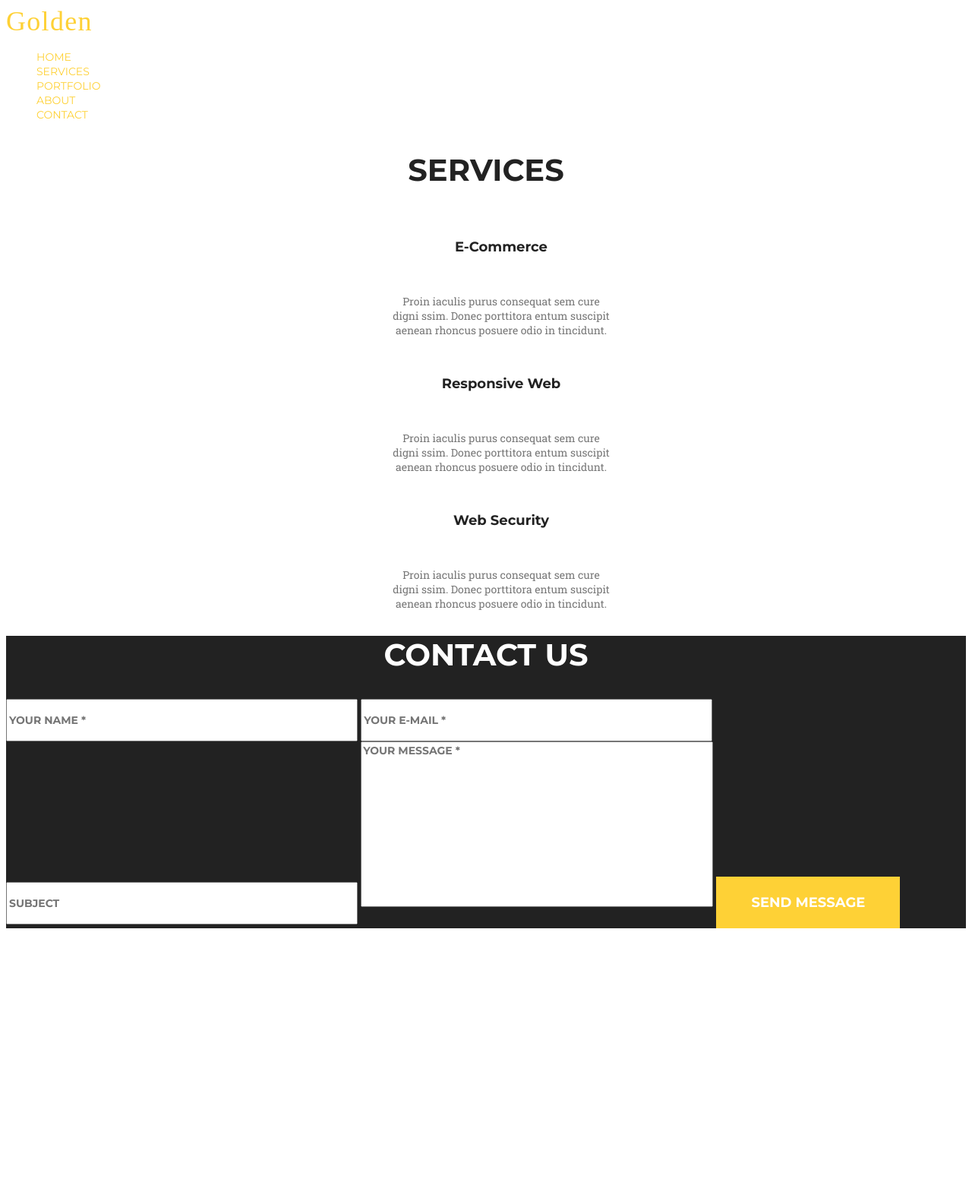
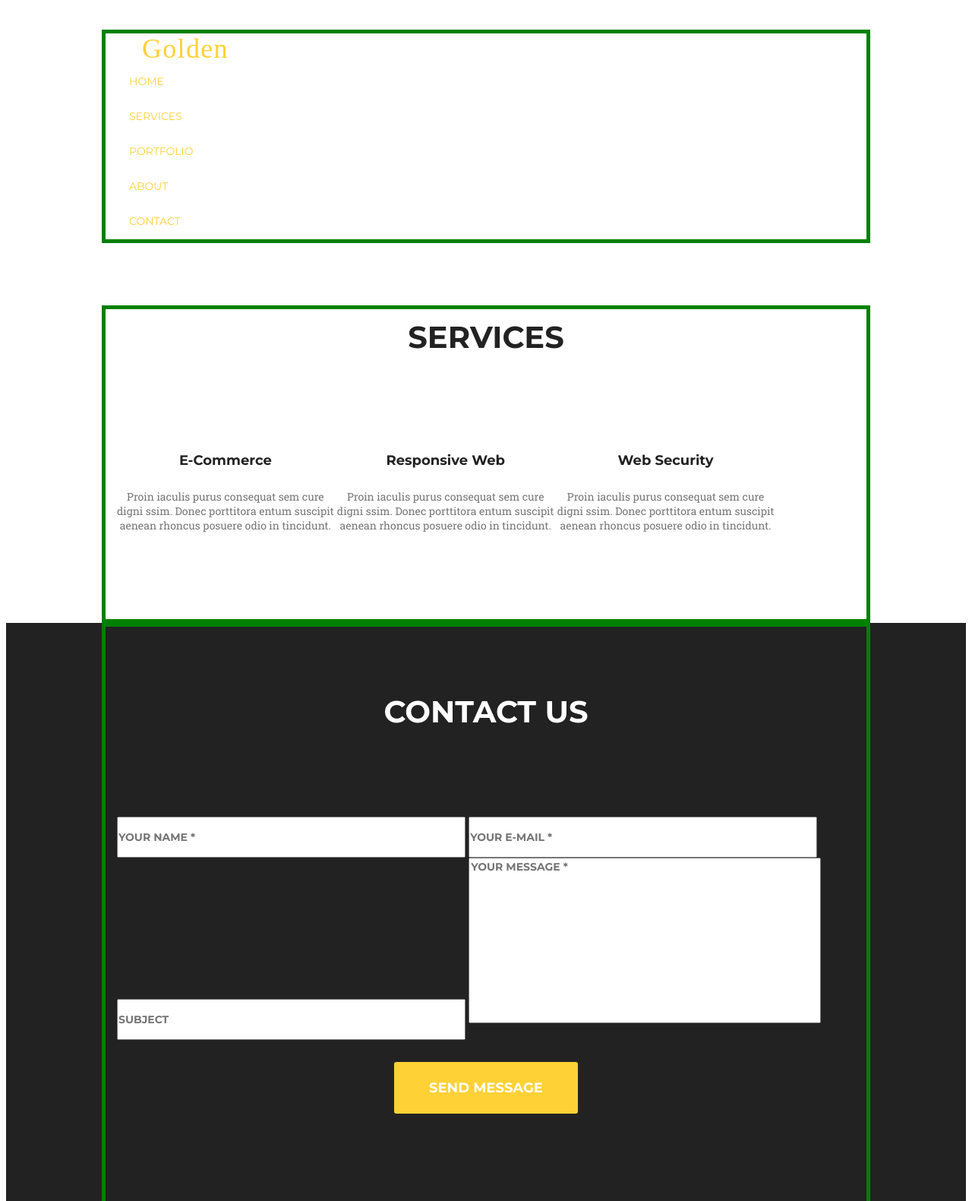
Before and after one commit to Kyra-Briu/GoldenServices, a plain HTML site: page index.html in a window 1280 px wide. Shown: the top 1581 px of the page at 76% size. Before the commit the page ends 1230 px from the top, so only its background shows below. Drawn offline with Linux system fonts and the light colour scheme; a web font is replaced by a local one.

Commit message:
add margins and paddings

```diff
--- a/css/style.css
+++ b/css/style.css
@@ -17,20 +17,41 @@ ul{
 }
 a{
     text-decoration:none;
+    cursor: pointer;
 }
-
+ul, p, a, h4, h2, input, button{
+    padding:0;
+    margin:0;
+}
+.container{
+    /* Самая большая ширина контейнера + паддинг изнутри 30 px (по 15 пикс с каждой стороны))*/
+    width: 972px;
+    margin:0 auto;
+    padding:0 15px;
+    outline: 5px solid green;
+}
+.header .container{
+    margin: 44px auto 92px;
+}
 .logo{
     font-family:'Bilbo Swash Caps', serif;
     color:var(--main-accent);
     font-size:36px;
     line-height:1.14;
     letter-spacing:1.3px;
+    display: inline-block;
+    padding: 0 33px;
 }
 .nav-list-link{
     color:var(--main-accent);
     font-size: 14px;
     text-transform: uppercase;
     line-height:1.14;
+    display: inline-block;
+    padding: 15px 16px;
+}
+.main .container{
+    padding-bottom: 119px;
 }
 .main-title{
     color:var(--project-black);
@@ -39,6 +60,10 @@ a{
     text-transform: uppercase;
     line-height:1.87;
     text-align:center;
+    margin:0 auto 87px;
+}
+.main-list-item{
+    display:inline-block;
 }
 .main-list-title{
     color:var(--project-black);
@@ -56,11 +81,16 @@ a{
 .footer{
     background-color:var(--project-black);
 }
+.footer .container{
+    padding-top: 92px;
+    padding-bottom: 115px;
+}
 .footer-title{
     color:var(--project-white);
     text-align:center;
     font-size: 40px;
     text-transform: uppercase;
+    margin: 0 auto 114px;
 }
 .form-input{
     width:455px;
@@ -88,4 +118,9 @@ a{
     font-weight: 700;
     text-transform: uppercase;
     border:none;
+    border-radius: 3px;
+    padding:18px 33px;
+    display:block;
+    /* align-items: center; */
+    margin:29px auto 0;
 }
--- a/index.html
+++ b/index.html
@@ -11,6 +11,7 @@
 </head>
 <body>
     <header class="header">
+        <div class="container">
         <!-- в логотипі посилання на поточну сторінку -->
         <a href="./index.html" class="logo">Golden</a>
         <nav class="navigation">
@@ -32,9 +33,10 @@
                 </li>
             </ul>
         </nav>
+        </div>
     </header>
     <main class="main">
-
+        <div class="container">
         <h1 class="main-title">Services</h1>
         <ul class="main-list">
             <li class="main-list-item">
@@ -50,8 +52,10 @@
                 <p class="main-list-text">Proin iaculis purus consequat sem cure <br>digni ssim. Donec porttitora entum suscipit <br> aenean rhoncus posuere odio in tincidunt.</p>
             </li>
         </ul>
+        </div>
     </main>
     <footer class="footer">
+        <div class="container">
         <!-- Заголовок h2 переделаный в стилях по размеру под h1. Выбираем размер по важности. -->
         <h2 class="footer-title">Contact us</h2>
         <form class="footer-form">
@@ -61,6 +65,7 @@
             <textarea name="comment" id="comment" cols="30" rows="10" placeholder="Your message *" class="form-comment"></textarea>
             <button type="submit" class="form-btn-submit">Send Message</button>
         </form>
+        </div>
     </footer>
 </body>
 </html>
```
